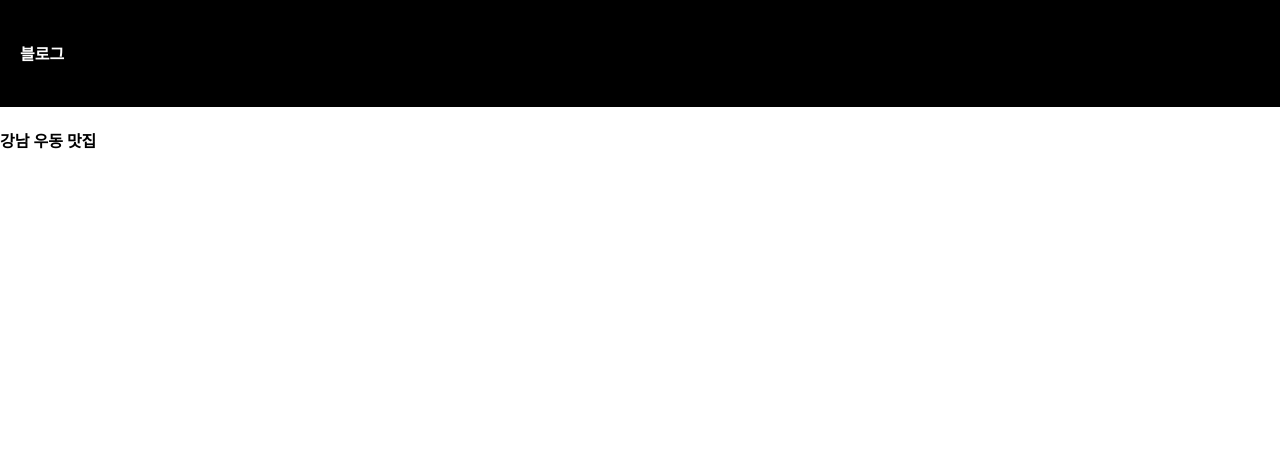
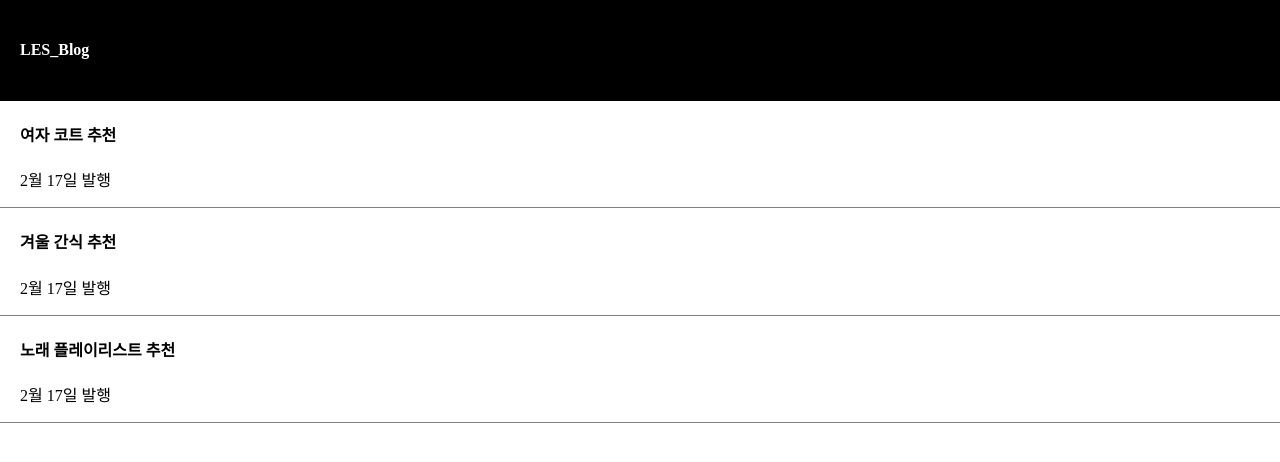
Before and after one commit to ihan1004/vite-project, a React (Vite) app: page / in a window 1280 px wide. Shown: the top 462 px of the page. Built offline with nearby package versions, Linux system fonts and the light colour scheme.

Commit message:
게시판 목록 useState로  제목 생성

```diff
--- a/src/App.css
+++ b/src/App.css
@@ -5,3 +5,12 @@
   color : white;
   padding : 20px;
 }
+
+div{
+  box-sizing: border-box;
+}
+.list{
+  padding-left: 20px;
+  text-align: left;
+  border-bottom: 1px solid gray;
+}
--- a/src/App.jsx
+++ b/src/App.jsx
@@ -1,15 +1,31 @@
+import { useState } from 'react';
 import './App.css'
 
 function App() {
 
-  let post = '강남 우동 맛집';
+  let post = '역삼 우동 맛집';
+  let [글제목, b] = useState('여자 코트 추천');
+  let [간식, c] = useState('겨울 간식 추천');
+  let [노래, d] = useState('노래 플레이리스트 추천'); //자주 바뀔거 같은 html은 state로 만들어주는게 좋다.
+
 
   return (
     <div className="App">
       <div className="black-nav">
-        <h4>블로그</h4>
+        <h4>LES_Blog</h4>
       </div>
-      <h4>{ post }</h4>
+      <div className="list">
+        <h4>{ 글제목 }</h4>
+        <p>2월 17일 발행</p>
+      </div>
+      <div className="list">
+        <h4>{ 간식 }</h4>
+        <p>2월 17일 발행</p>
+      </div>
+      <div className="list">
+        <h4>{ 노래 }</h4>
+        <p>2월 17일 발행</p>
+      </div>
     </div>
   );
 }
```
